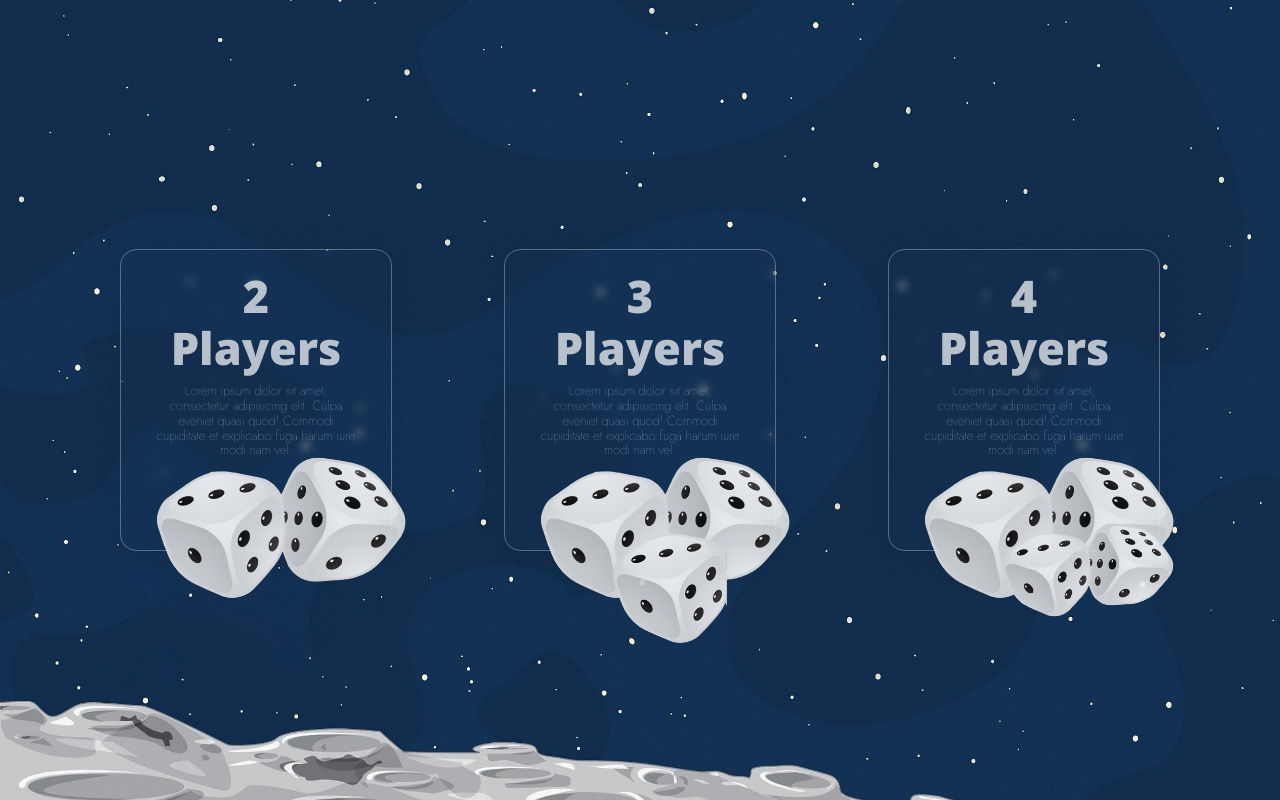
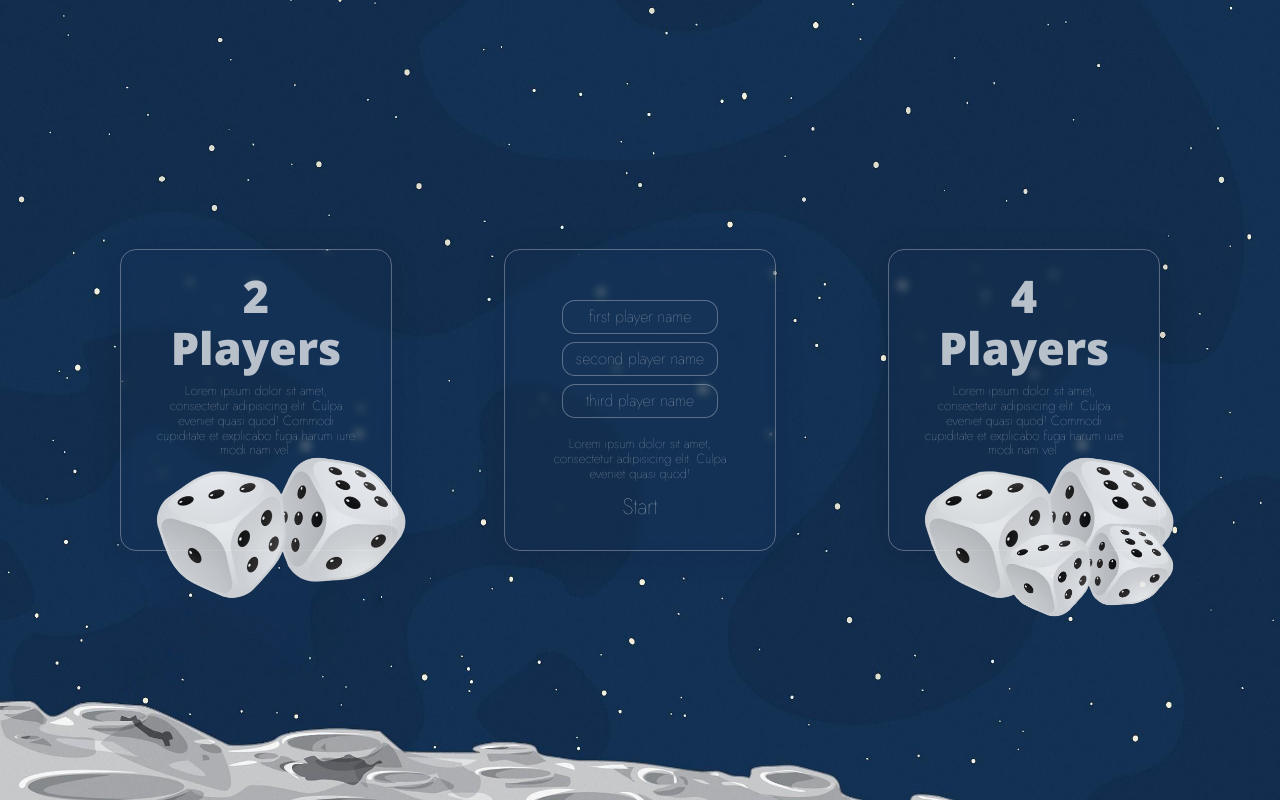
Before and after one commit to NavindaFernando/Ludo-Club-and-Snake-Ladder, a plain HTML site: page index.html in a window 1280 px wide. Both pictures are taken after a click on the element 640 px from the left and 400 px from the top of the page. Shown: the top 800 px of the page. Drawn offline with nearby package versions, Linux system fonts and the light colour scheme.

Commit message:
Updated cardTwo

```diff
--- a/index.html
+++ b/index.html
@@ -201,105 +201,7 @@
             cursor: pointer;
         }
 
- /*        #main_container_one>img{
-            position: relative;
-            width: 100vw;
-            height: 100vh;
-            display: none;
-        }
-
-        #main_container_two>img{
-            position: relative;
-            width: 100vw;
-            height: 100vh;
-            display: none;
-        }
-
-        #main_container_three>img{
-            position: relative;
-            width: 100vw;
-            height: 100vh;
-            display: none;
-        }*/
-
- /*       #main_container_one_card{
-            width: 90%;
-            max-width: 500px;
-            height: 350px;
-            color: white;
-            text-align: center;
-            padding: 50px 35px;
-            border: 1px solid rgba(255, 255, 255, 0.3);
-            background: rgba(255, 255, 255, 0.2);
-            border-radius: 16px;
-            box-shadow: 0 4px 30px rgba(0, 0, 0, 0.1);
-            backdrop-filter: blur(5px);
-            position: absolute;
-            top: 0;
-            bottom: 0;
-            left: 0;
-            right: 0;
-            margin: auto;
-            display: none;
-        }
-
-        #main_container_one_para{
-            position: absolute;
-            font-size: 45px;
-            bottom: 320px;
-            font-family: 'Jost', sans-serif;
-            font-family: 'Open Sans', sans-serif;
-            color: rgba(255, 255, 255, 0.7);
-            top: 0;
-            left: 0;
-            right: 0;
-        }*/
-
- /*       #main_container_one_input{
-            position: absolute;
-            width: 300px;
-            height: 35px;
-            right: 100px;
-            top: 140px;
-            border-radius: 16px;
-            align-content: center;
-            background-color: rgba(255, 255, 255, 0.6);
-            outline: none;
-            border: none;
-            align-content: center;
-        }*/
-
- /*        #homeIcon{
-            width: 30px;
-            position: absolute;
-            top: 35px;
-            left: 1300px;
-            opacity: 80%;
-            display: none;
-        }
-
-        #homeIcon:hover{
-            transform: translateY(-2px);
-            cursor: pointer;
-        }*/
-
- /*       #avatarOne{
-            width: 100px;
-            position: absolute;
-            top: 125px;
-            left: 80px;
-            opacity: 80%;
-            display: none;
-        }
-
-        #avatarTwo{
-            width: 100px;
-            position: absolute;
-            top: 225px;
-            left: 80px;
-            opacity: 80%;
-            display: none;
-        }*/
+        /*card 01*/
 
         #cardOne_inputOne{
             position: absolute;
@@ -342,7 +244,7 @@
         #cardOne_paraTwo{
             position: relative;
             font-size: 13px;
-            top: 80px;
+            top: 86px;
             font-family: 'Jost', sans-serif;
             color: rgb(255, 255, 255);
             display: none;
@@ -363,7 +265,79 @@
             transform: translateY(-2px);
         }
 
+        /*card 02*/
 
+        #cardTwo_inputOne{
+            position: absolute;
+            width: 150px;
+            height: 30px;
+            right: 0;
+            left: 0;
+            top: 50px;
+            margin: auto;
+            border-radius: 13px;
+            align-content: center;
+            background-color: rgba(255, 255, 255, 0.01);
+            border: 1px solid rgba(255, 255, 255, 0.3);
+            outline: none;
+            display: none;
+        }
+
+        #cardTwo_inputTwo{
+            position: absolute;
+            width: 150px;
+            height: 30px;
+            right: 0;
+            left: 0;
+            top: 92px;
+            margin: auto;
+            border-radius: 13px;
+            align-content: center;
+            background-color: rgba(255, 255, 255, 0.01);
+            border: 1px solid rgba(255, 255, 255, 0.3);
+            outline: none;
+            display: none;
+        }
+
+        #cardTwo_inputThree{
+            position: absolute;
+            width: 150px;
+            height: 30px;
+            right: 0;
+            left: 0;
+            top: 134px;
+            margin: auto;
+            border-radius: 13px;
+            align-content: center;
+            background-color: rgba(255, 255, 255, 0.01);
+            border: 1px solid rgba(255, 255, 255, 0.3);
+            outline: none;
+            display: none;
+        }
+
+        #cardTwo_paraTwo{
+            position: relative;
+            font-size: 13px;
+            top: 124px;
+            font-family: 'Jost', sans-serif;
+            color: rgb(255, 255, 255);
+            display: none;
+        }
+
+        #cardTwo_a{
+            position: relative;
+            font-size: 22px;
+            top: 123px;
+            font-family: 'Jost', sans-serif;
+            color: rgb(255, 255, 255);
+            display: none;
+        }
+
+        #cardTwo_a:hover{
+            cursor: pointer;
+            font-weight: bold;
+            transform: translateY(-2px);
+        }
     </style>
 </head>
 <body>
@@ -393,10 +367,16 @@
         </div>
 
         <div id="cardTwo" data-tilt>
-            <img src="asserts/images/three-white-dice-removebg-preview.png" alt="">
+            <img id="cardTwoImg" src="asserts/images/three-white-dice-removebg-preview.png" alt="">
             <h1 id="numberThree">3 <br> Players</h1>
-            <p>Lorem ipsum dolor sit amet, consectetur adipisicing elit. Culpa eveniet quasi quod! Commodi cupiditate et
+            <p id="cardTwo_para">Lorem ipsum dolor sit amet, consectetur adipisicing elit. Culpa eveniet quasi quod! Commodi cupiditate et
                 explicabo fuga harum iure modi nam vel.</p>
+            <input id="cardTwo_inputOne" type="text" placeholder="first player name">
+            <input id="cardTwo_inputTwo" type="text" placeholder="second player name">
+            <input id="cardTwo_inputThree" type="text" placeholder="third player name">
+            <p id="cardTwo_paraTwo">Lorem ipsum dolor sit amet, consectetur adipisicing elit. Culpa eveniet quasi quod!</p>
+            <a id="cardTwo_a">Start</a>
+            <!-- <img id="cardOne_back" src="asserts/images/back%20icon.png" alt="">-->
         </div>
 
         <div id="cardThree" data-tilt>
@@ -427,11 +407,17 @@
         $("#cardOne_inputOne").css("display","block");
         $("#cardOne_inputTwo").css("display","block");
         $("#cardOne_a").css("display","block");
-
     });
 
     $("#cardTwo").click(function () {
-
+        $("#cardTwo_para").css("display","none");
+        $("#cardTwoImg").css("display","none");
+        $("#cardTwo_paraTwo").css("display","block");
+        $("#numberThree").css("display","none");
+        $("#cardTwo_inputOne").css("display","block");
+        $("#cardTwo_inputTwo").css("display","block");
+        $("#cardTwo_inputThree").css("display","block");
+        $("#cardTwo_a").css("display","block");
     });
 
     $("#cardThree").click(function () {
```
